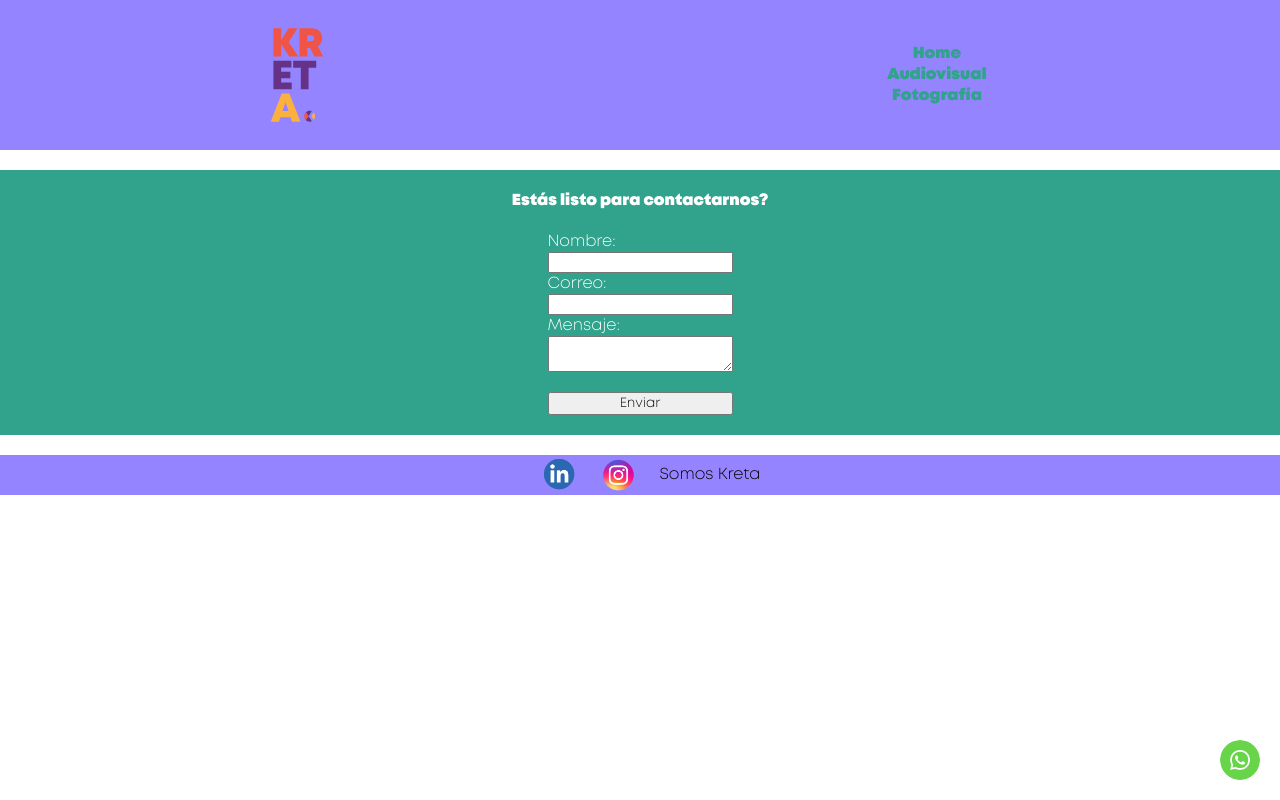
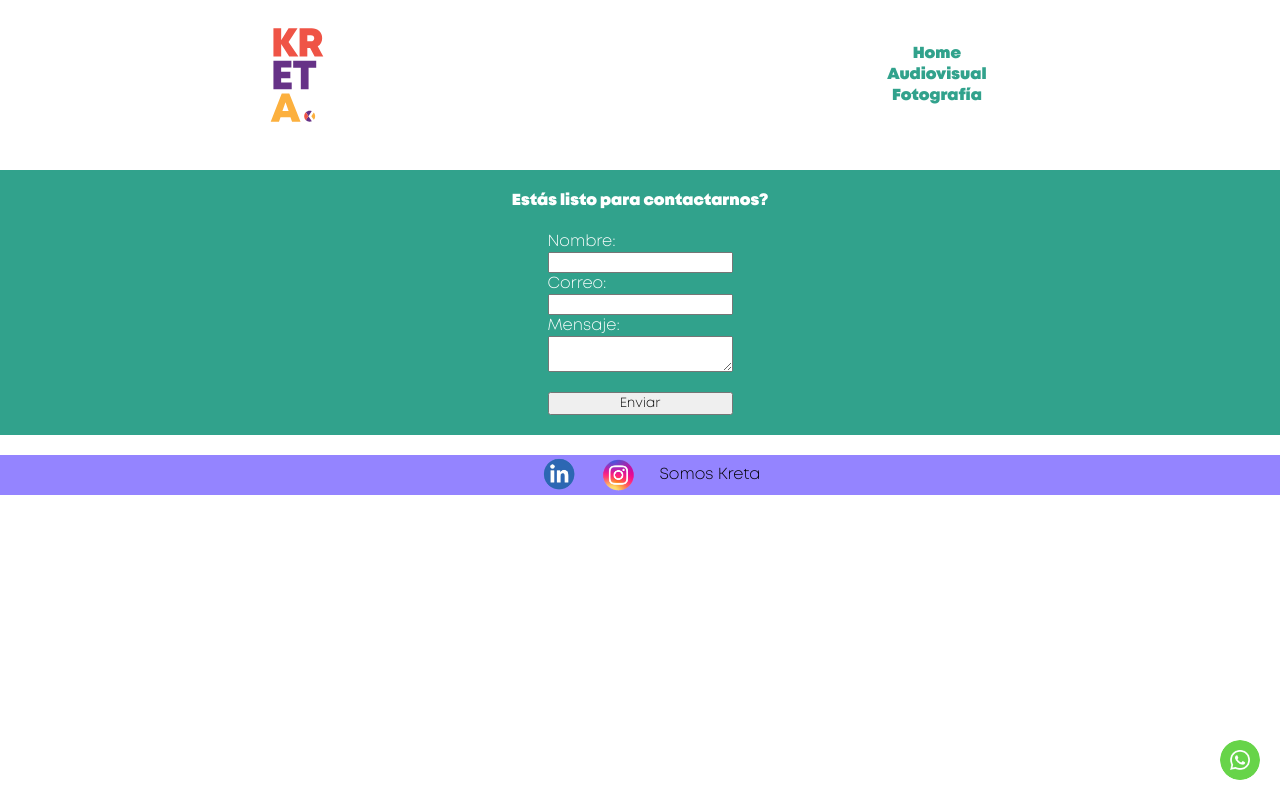
Before and after one commit to Mostro-salvado/Kreta-definitivo2, a React (Create React App) app: page /formulario in a window 1280 px wide. Built offline with nearby package versions, Linux system fonts and the light colour scheme.

Commit message:
Acomode el footer, falta poner el link en el logo

```diff
--- a/src/assets/css/Footer.css
+++ b/src/assets/css/Footer.css
@@ -1,6 +1,6 @@
 @import '../css/Fonts.css';
 
-.container{
+.container-footer{
     background-color: #9484FF;
     display: flex;
     justify-content: center;
--- a/src/components/Footer.jsx
+++ b/src/components/Footer.jsx
@@ -8,7 +8,7 @@ export default function Footer() {
     return (
         <>
             <div className="footer">
-                <div className="container">
+                <div className="container-footer">
                     <div className="social">
                         <Link to="https://www.linkedin.com/company/kreta-dm/"><img src={Linkedin} className='linkedin' alt="Linkedin"/></Link>
                         <Link to="https://www.instagram.com/kreta_dm?igsh=ZjI0YjNmOWM5OA%3D%3D"><img src={Instagram} className='instagram' alt="Instagram"/></Link>
```
